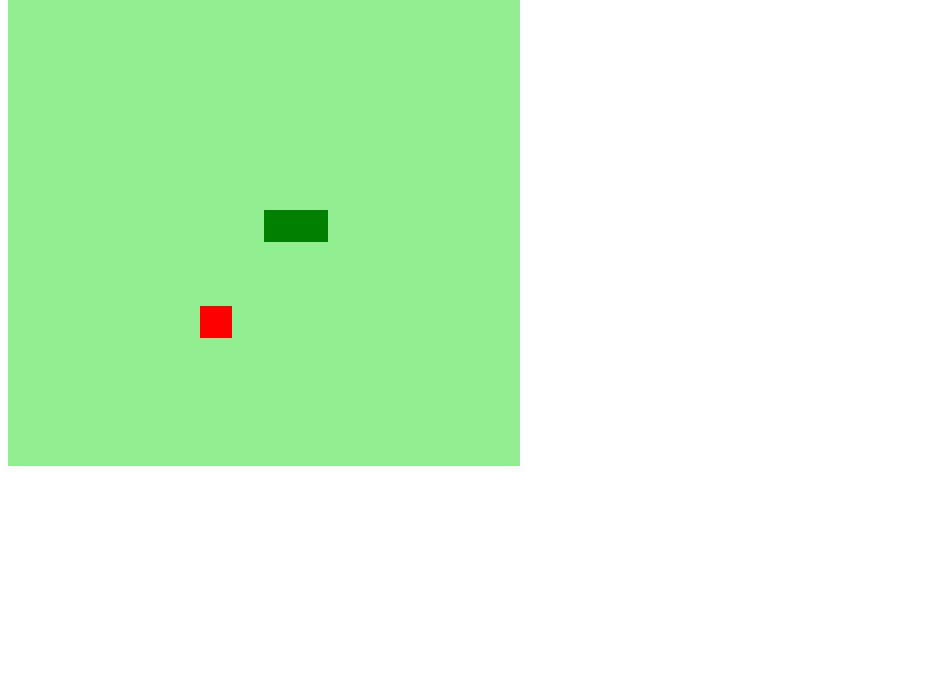
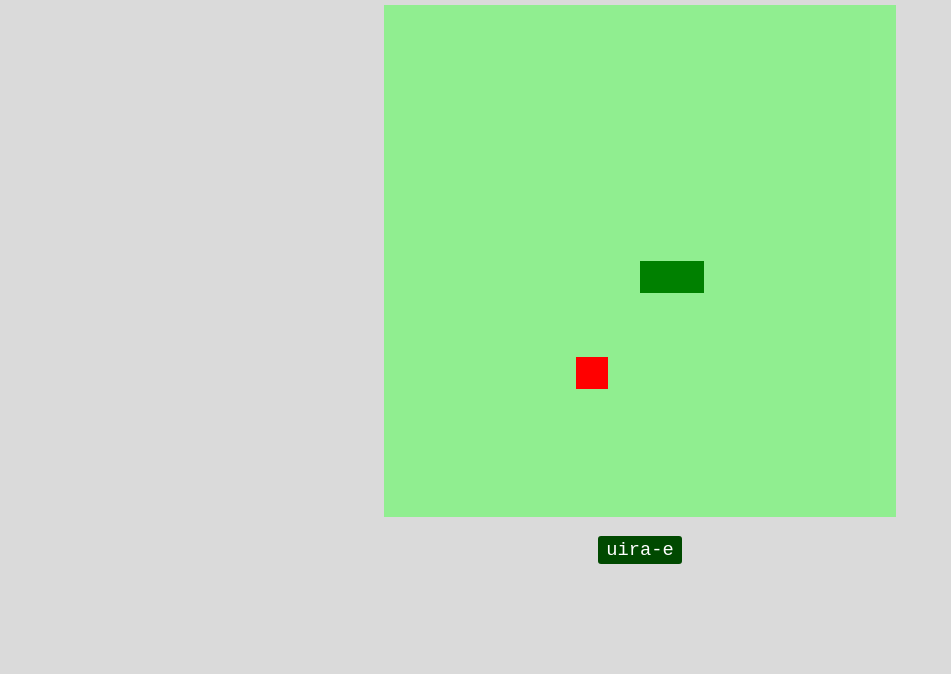
Before and after one commit to uira-e/jogo-da-cobrinha-js-dio, a plain HTML site: page index.html in a window 1280 px wide. Shown: the part 126-800 px from the top of the page, without its empty margins (0-951 px from the left). Drawn offline with Linux system fonts and the light colour scheme.

Commit message:
Finalizado!

```diff
--- a/index.html
+++ b/index.html
@@ -9,7 +9,10 @@
     <title>Snake Game</title>
 </head>
 <body>
-    <h1>Snake Game!</h1>
+    <h1>Snake Game</h1>
     <canvas id="snake" width="512" height="512"></canvas>
+    <h3>
+        <a href="https://github.com/uira-e" target="_blank">uira-e</a>
+    </h3>
 </body>
 </html>
--- a/style.css
+++ b/style.css
@@ -1,3 +1,28 @@
-body{
+body {
+    height: 95vh;
+    width: 95vh;
+    display: flex;
+    justify-content: center;
+    align-items: center;
+    flex-direction: column;
+    margin: 0 auto;
+    color: rgb(0, 73, 0);
+    font-family: 'Courier New', Courier, monospace;
+    background-color: rgb(218, 218, 218);
+}
 
+body h1 {
+    text-transform: uppercase;
 }
+
+h3 {
+    background-color: rgb(0, 73, 0);
+    padding: .2rem .5rem;
+    border-radius: 3px;
+}
+
+a {
+    text-decoration: none;
+    color: white;
+    font-weight: 300;
+}
```
